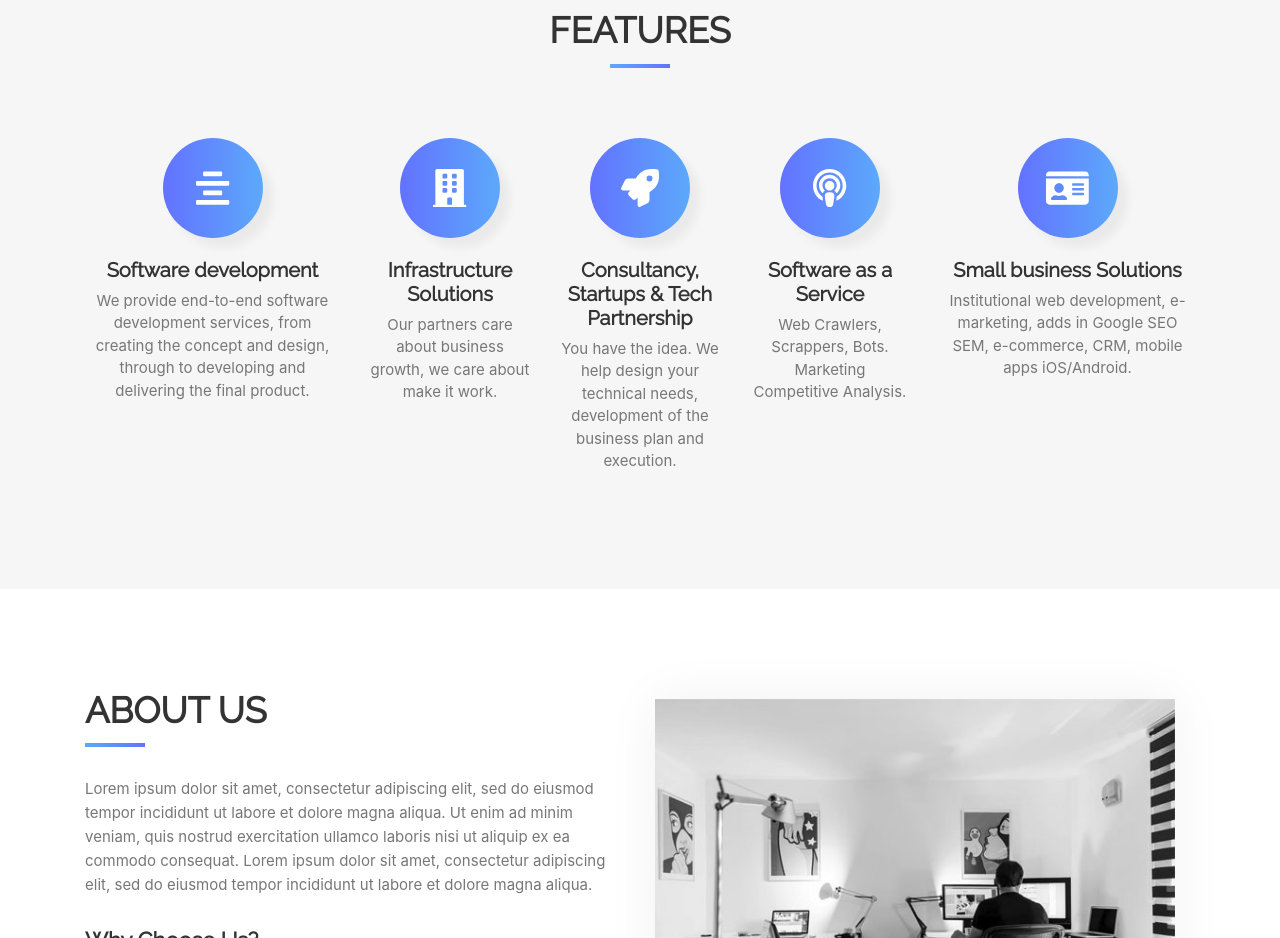
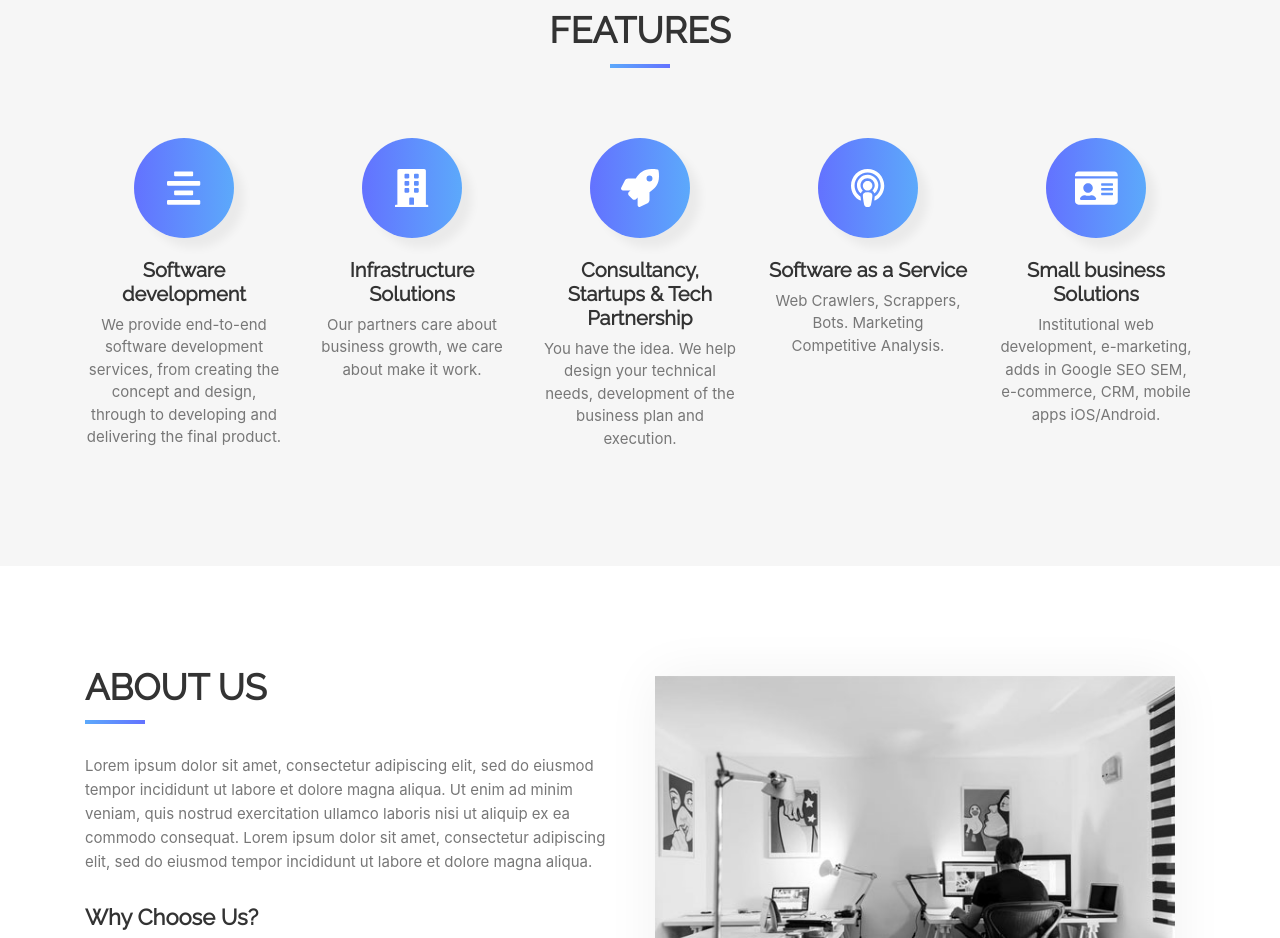
Before and after one commit to azorzini/intertrader-site, a React (Create React App) app: page / in a window 1280 px wide. Shown: the part 940-1878 px from the top of the page. Built offline with nearby package versions, Linux system fonts and the light colour scheme; the HTML template or start-up script is replaced by a standard one.

Commit message:
fix: features width position

```diff
--- a/src/components/Features.jsx
+++ b/src/components/Features.jsx
@@ -13,7 +13,7 @@ const Features = () => (
         <SectionTitleh2>Features</SectionTitleh2>
       </SectionTitle>
       <Row>
-        <Col xs={6} md={3}>
+        <Col xs={6} md>
           <StyledI>
             <FontAwesomeIcon icon={faAlignCenter}/>
           </StyledI>
@@ -22,7 +22,7 @@ const Features = () => (
             We provide end-to-end software development services, from creating the concept and design, through to developing and delivering the final product.
           </StyledpP>
         </Col>
-        <Col xs={6} md={2}>
+        <Col xs={6} md>
           <StyledI>
             <FontAwesomeIcon icon={faBuilding}/>
           </StyledI>
@@ -31,7 +31,7 @@ const Features = () => (
             Our partners care about business growth, we care about make it work.
           </StyledpP>
         </Col>
-        <Col xs={6} md={2}>
+        <Col xs={6} md>
           <StyledI>
             <FontAwesomeIcon icon={faRocket}/>
           </StyledI>
@@ -40,7 +40,7 @@ const Features = () => (
             You have the idea. We help design your technical needs, development of the business plan and execution.
           </StyledpP>
         </Col>
-        <Col xs={6} md={2}>
+        <Col xs={6} md>
           <StyledI>
             <FontAwesomeIcon icon={faPodcast}/>
           </StyledI>
@@ -49,7 +49,7 @@ const Features = () => (
             Web Crawlers, Scrappers, Bots. Marketing Competitive Analysis.
           </StyledpP>
         </Col>
-        <Col xs={12} md={3}>
+        <Col xs={12} md>
           <StyledI>
             <FontAwesomeIcon icon={faIdCard}/>
           </StyledI>
```
